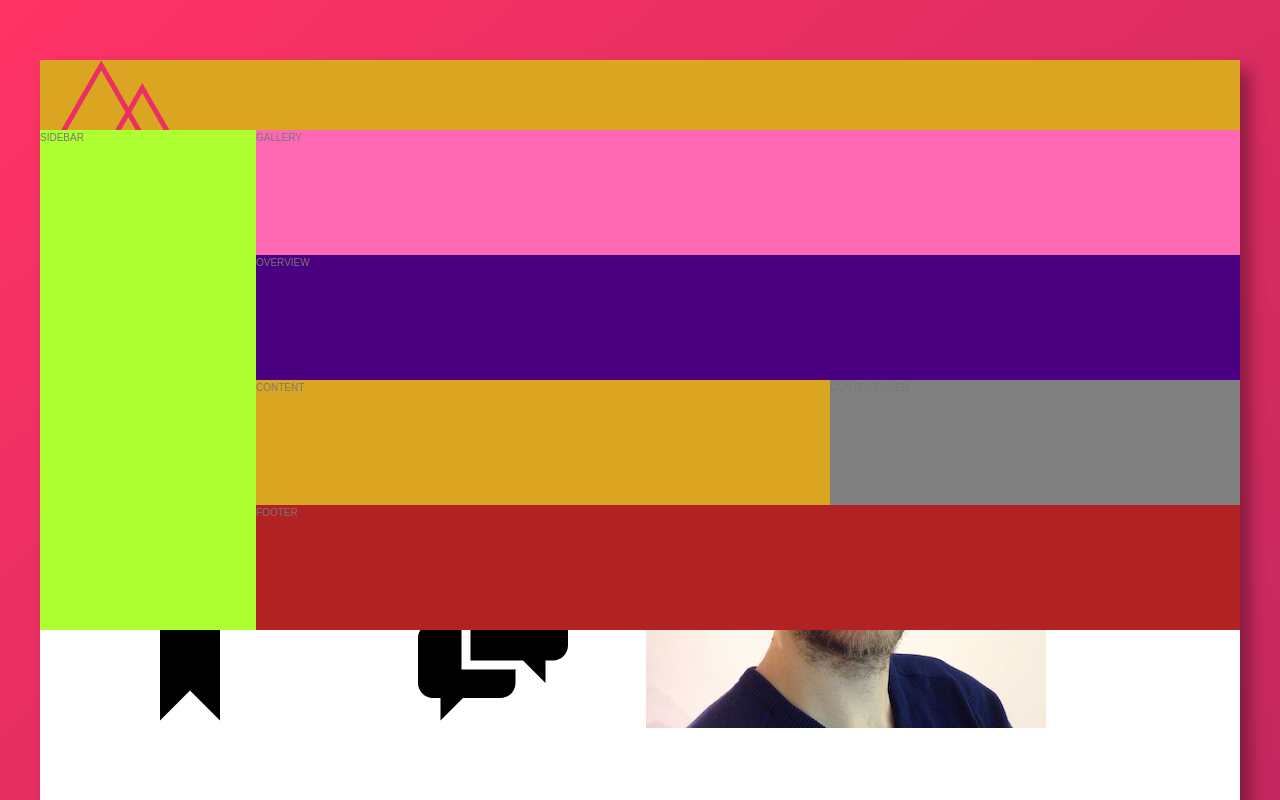
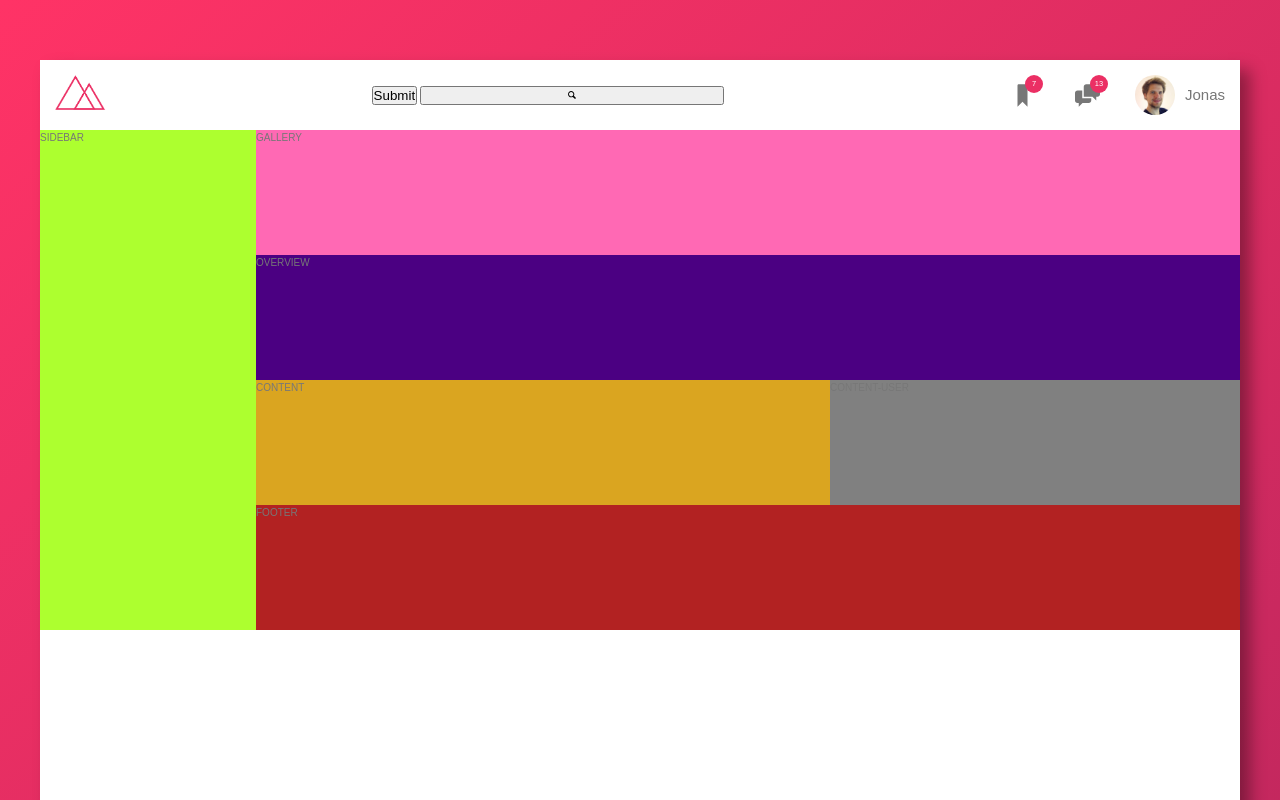
Before and after one commit to arnameti/building-trillo-with-grid, a website: page up/index.html in a window 1280 px wide. Shown: the top 800 px of the page. Drawn offline with Linux system fonts and the light colour scheme.

Commit message:
building the header II

```diff
--- a/sass/_header.scss
+++ b/sass/_header.scss
@@ -1,7 +1,103 @@
 .header {
-  background-color: goldenrod;
+  background-color: #fff;
+  height: 100%;
+  grid-column: sidebar-start / content-end;
+  display: grid;
+  grid-template-columns: min-content 1fr min-content;
 
-  grid-column: sidebar-start / content-end;
+  align-items: center;
 
+  &__logo-box {
+
+  }
+
+  &__logo {
+    height: 3.5rem;
+    margin-left: 1.5rem;
+  }
+
+  &__search {
+
+    justify-self: center;
+
+    &-input {
+
+    }
+
+    &-button {
+
+    }
+
+    &-img {
+      height: 1rem;
+    }
+  }
+
+  &__user-nav {
+    height: 100%;
+
+    display: grid;
+    grid-template-columns: repeat(4, min-content);
+  }
+
+  &__icon-box {
+    height: 100%;
+    position: relative;
+
+    display: flex;
+    align-items: center;
+    padding: 0 2rem 0 2rem;
+
+    & > span {
+      height: 1.8rem;
+      width: 1.8rem;
+      border-radius: 50%;
+      color: #fff;
+      font-size: .75rem;
+      background-color: var(--color-primary);
+
+      position: absolute;
+      top: 1.5rem;
+      left: 3.5rem;
+
+      display: grid;
+      justify-content: center;
+      align-items: center;
+    }
+
+    &:hover {
+      background-color: var(--color-grey-light-3);
+    }
+  }
+
+  &__icon {
+    height: 2.5rem;
+    width: 2.5rem;
+    fill: var(--color-grey-dark-2);
+  }
+
+  &__user-box {
+    display: grid;
+    grid-template-columns: repeat(2, min-content);
+    align-items: center;
+    grid-column-gap: 1rem;
+
+    padding: 0 1.5rem;
+
+    height: 100%;
+
+    &:hover {
+      background-color: var(--color-grey-light-3);
+    }
+  }
+
+  &__user-img {
+    height: 4rem;
+    border-radius: 50%;
+  }
+
+  &__user-name {
+    font-size: 1.5rem;
+  }
 
 }
--- a/up/index.html
+++ b/up/index.html
@@ -19,23 +19,34 @@
 
                 <form action="" class="header__search">
                     <input type="submit" placeholder="Search hotels" class="header__search-input">
-                    <button class="header__search-button">
+                    <button type="submit" class="header__search-button">
                         <svg class="header__search-img">
                             <use xlink:href="../img/sprite.svg#icon-magnifying-glass"></use>
                         </svg>
                     </button>
                 </form>
 
+                <div class="header__user-nav">
+
                     <div class="header__icon-box">
                         <svg class="header__icon">
                             <use xlink:href="../img/sprite.svg#icon-bookmark"></use>
                         </svg>
+                        <span>7</span>
+                    </div>
 
+                    <div class="header__icon-box">
                         <svg class="header__icon">
                             <use xlink:href="../img/sprite.svg#icon-chat"></use>
                         </svg>
+                        <span>13</span>
+                    </div>
 
+                    <div class="header__user-box">
                         <img class="header__user-img" src="../img/user.jpg" alt="User Image">
+                        <p class="header__user-name">Jonas</p>
+                    </div>
+
                 </div>
 
 
```
Also changed, not shown: up/css/style.css. Lines whose indentation alone changed are shown as unchanged.
